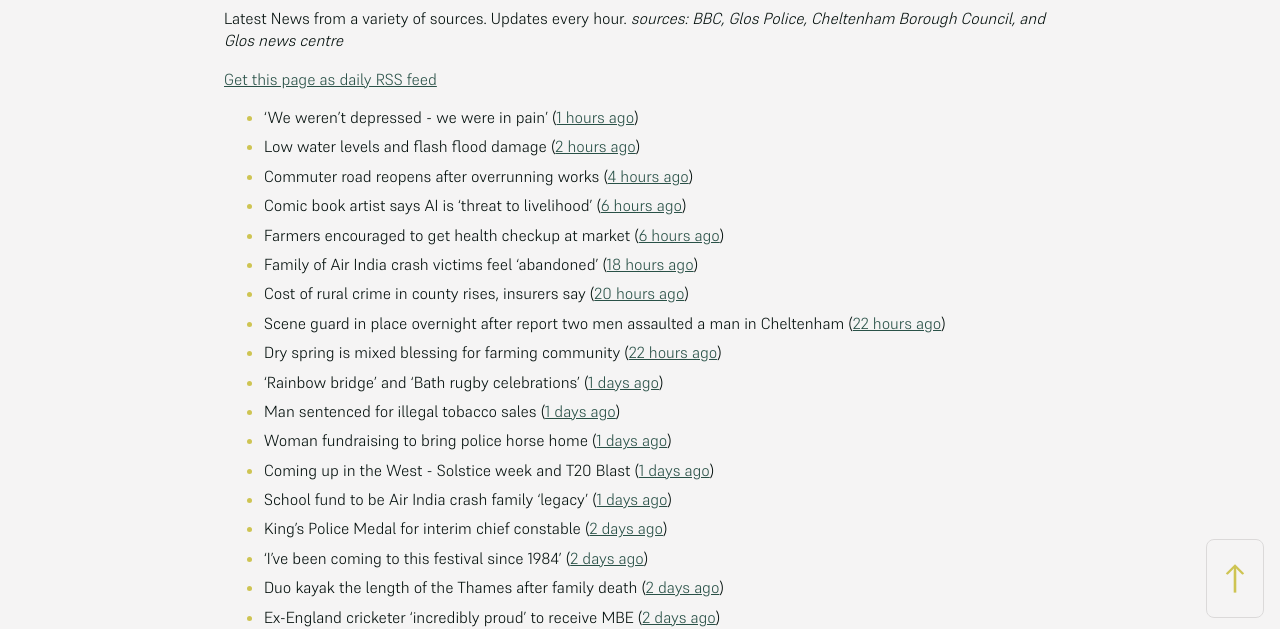
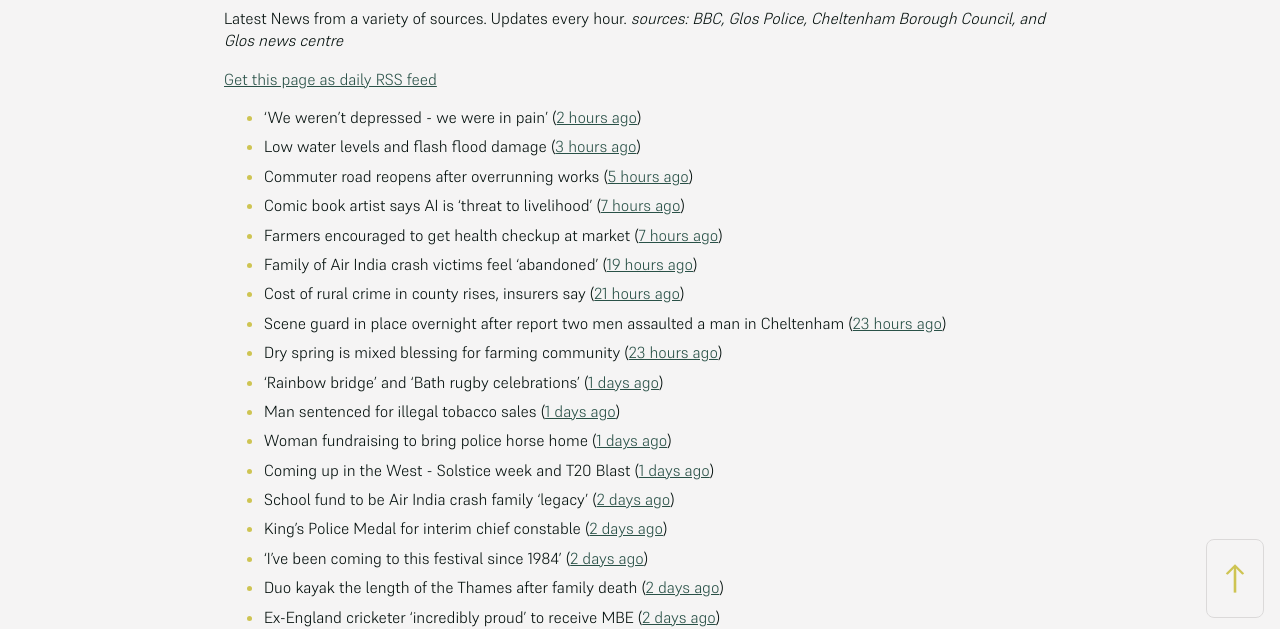
Before and after one commit to mat-0/cheltenham-open-data, a Jekyll site: the page built from _pages/news.md, in a window 1280 px wide. Shown: the part 266-895 px from the top of the page. Built offline with Jekyll 4.4.1, drawn with Linux system fonts in a browser that asks for light colours.

Commit message:
Updated 2025-06-17 13:09:14

```diff
--- a/_pages/news.md
+++ b/_pages/news.md
@@ -12,20 +12,20 @@ _sources: BBC, Glos Police, Cheltenham Borough Council, and Glos news centre_
 [Get this page as daily RSS feed](/daily.rss)
 
 <!-- news_marker starts -->
-- 'We weren't depressed - we were in pain' ([1 hours ago](https://www.bbc.com/news/articles/cvgv27g4wjno))
-- Low water levels and flash flood damage ([2 hours ago](https://www.bbc.com/news/articles/cn5krq5pgldo))
-- Commuter road reopens after overrunning works ([4 hours ago](https://www.bbc.com/news/articles/c78n5zl514lo))
-- Comic book artist says AI is 'threat to livelihood' ([6 hours ago](https://www.bbc.com/news/articles/cjrnr779z2lo))
-- Farmers encouraged to get health checkup at market ([6 hours ago](https://www.bbc.com/news/articles/c5yxyye6rglo))
-- Family of Air India crash victims feel 'abandoned' ([18 hours ago](https://www.bbc.com/news/articles/c5y0lwreg9qo))
-- Cost of rural crime in county rises, insurers say ([20 hours ago](https://www.bbc.com/news/articles/cje7e8lqvj0o))
-- Scene guard in place overnight after report two men assaulted a man in Cheltenham ([22 hours ago](https://gloucesternewscentre.co.uk/scene-guard-in-place-overnight-after-report-two-men-assaulted-a-man-in-cheltenham/))
-- Dry spring is mixed blessing for farming community ([22 hours ago](https://www.bbc.com/news/articles/c8d1vglgj9zo))
+- 'We weren't depressed - we were in pain' ([2 hours ago](https://www.bbc.com/news/articles/cvgv27g4wjno))
+- Low water levels and flash flood damage ([3 hours ago](https://www.bbc.com/news/articles/cn5krq5pgldo))
+- Commuter road reopens after overrunning works ([5 hours ago](https://www.bbc.com/news/articles/c78n5zl514lo))
+- Comic book artist says AI is 'threat to livelihood' ([7 hours ago](https://www.bbc.com/news/articles/cjrnr779z2lo))
+- Farmers encouraged to get health checkup at market ([7 hours ago](https://www.bbc.com/news/articles/c5yxyye6rglo))
+- Family of Air India crash victims feel 'abandoned' ([19 hours ago](https://www.bbc.com/news/articles/c5y0lwreg9qo))
+- Cost of rural crime in county rises, insurers say ([21 hours ago](https://www.bbc.com/news/articles/cje7e8lqvj0o))
+- Scene guard in place overnight after report two men assaulted a man in Cheltenham ([23 hours ago](https://gloucesternewscentre.co.uk/scene-guard-in-place-overnight-after-report-two-men-assaulted-a-man-in-cheltenham/))
+- Dry spring is mixed blessing for farming community ([23 hours ago](https://www.bbc.com/news/articles/c8d1vglgj9zo))
 - 'Rainbow bridge' and 'Bath rugby celebrations' ([1 days ago](https://www.bbc.com/news/articles/cx2e29jqllgo))
 - Man sentenced for illegal tobacco sales ([1 days ago](https://gloucesternewscentre.co.uk/man-sentenced-for-illegal-tobacco-sales/))
 - Woman fundraising to bring police horse home ([1 days ago](https://www.bbc.com/news/articles/c1ld0n474llo))
 - Coming up in the West - Solstice week and T20 Blast ([1 days ago](https://www.bbc.com/news/articles/c4g3nze858lo))
-- School fund to be Air India crash family 'legacy' ([1 days ago](https://www.bbc.com/news/articles/c5y5ygl2g31o))
+- School fund to be Air India crash family 'legacy' ([2 days ago](https://www.bbc.com/news/articles/c5y5ygl2g31o))
 - King's Police Medal for interim chief constable ([2 days ago](https://www.bbc.com/news/articles/c39x9jz8ez1o))
 - 'I've been coming to this festival since 1984' ([2 days ago](https://www.bbc.com/news/articles/clyny53kdg4o))
 - Duo kayak the length of the Thames after family death ([2 days ago](https://www.bbc.com/news/articles/c79ep5dqpd3o))
```
Also changed, not shown: other parts of _pages/news.md (+1 -1 lines), _data/flood.json (+4 -4 lines), _pages/fix-my-street.md (+3 -3 lines), index.md (+5 -5 lines).
